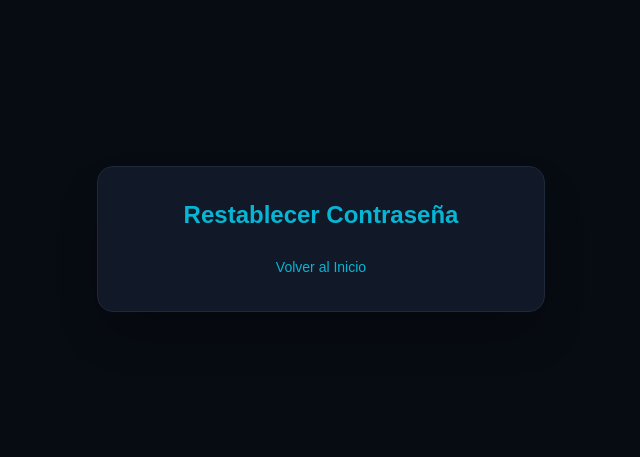
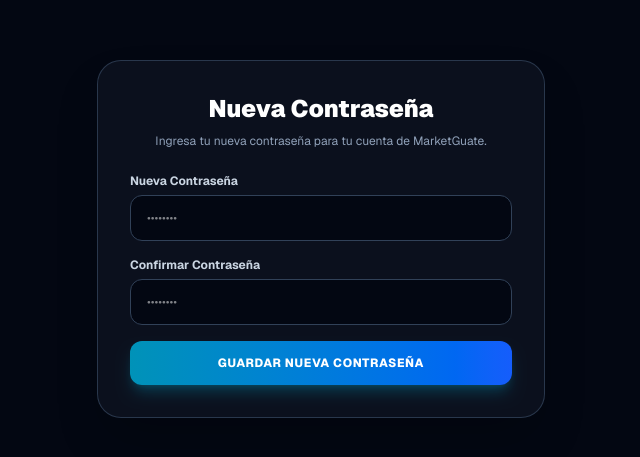
Before and after one commit to alopez123/marketguate, a Next.js app: page /auth/reset-password in a window 1280 px wide. Shown: the part 161-618 px from the top of the page, without its empty margins (319-959 px from the left). Built offline with nearby package versions, Linux system fonts and the light colour scheme.

Commit message:
Se arregla lo del recibir correo

```diff
--- a/app/auth/reset-password/page.tsx
+++ b/app/auth/reset-password/page.tsx
@@ -1,37 +1,99 @@
-export const dynamic = 'force-dynamic';
+'use client'
 
-import { Suspense } from 'react';
-import Link from 'next/link';
+import { useState } from 'react'
+import { useSearchParams, useRouter } from 'next/navigation'
 
-// Componente interno que usa useSearchParams
-function ResetPasswordForm() {
-  // ... tu lógica actual que utiliza useSearchParams() aquí ...
+export default function ResetPasswordPage() {
+  const searchParams = useSearchParams()
+  const token = searchParams.get('token')
+  const router = useRouter()
+
+  const [password, setPassword] = useState('')
+  const [confirmPassword, setConfirmPassword] = useState('')
+  const [status, setStatus] = useState<'idle' | 'loading' | 'success' | 'error'>('idle')
+  const [message, setMessage] = useState('')
+
+  const handleSubmit = async (e: React.FormEvent) => {
+    e.preventDefault()
+    if (password !== confirmPassword) {
+      setStatus('error')
+      setMessage('Las contraseñas no coinciden.')
+      return
+    }
+
+    setStatus('loading')
+    try {
+      const res = await fetch('/api/auth/reset-password', {
+        method: 'POST',
+        headers: { 'Content-Type': 'application/json' },
+        body: JSON.stringify({ token, password })
+      })
+      const data = await res.json()
+
+      if (res.ok) {
+        setStatus('success')
+        setMessage('Contraseña actualizada con éxito. Redirigiendo...')
+        setTimeout(() => router.push('/login'), 2000)
+      } else {
+        setStatus('error')
+        setMessage(data.error || 'El enlace es inválido o ha expirado.')
+      }
+    } catch (err) {
+      setStatus('error')
+      setMessage('Error de conexión con el servidor.')
+    }
+  }
+
   return (
-    <div>
-      <h1 className="text-2xl font-bold mb-4 text-[#06b6d4]">Restablecer Contraseña</h1>
-      {/* Tus inputs y formularios */}
-    </div>
-  );
-}
+    <div className="min-h-screen bg-[#030712] flex items-center justify-center p-4 text-slate-100 font-sans">
+      <div className="max-w-md w-full bg-[#0b101d] border border-slate-700/80 p-8 rounded-3xl shadow-2xl backdrop-blur-xl">
+        <h2 className="text-2xl font-black text-white mb-2 text-center">Nueva Contraseña</h2>
+        <p className="text-slate-400 text-xs text-center mb-6">Ingresa tu nueva contraseña para tu cuenta de MarketGuate.</p>
 
-// Componente principal de la página envuelto en Suspense
-export default function ResetPasswordPage() {
-  return (
-    <div className="min-h-screen bg-[#070b12] text-white flex items-center justify-center p-4">
-      <div className="max-w-md w-full bg-[#111827] border border-gray-800 rounded-2xl p-8 shadow-2xl text-center">
-        <Suspense fallback={<div className="text-gray-400">Cargando...</div>}>
-          <ResetPasswordForm />
-        </Suspense>
+        {status === 'success' ? (
+          <div className="bg-emerald-500/10 text-emerald-400 p-4 rounded-xl text-center text-xs font-bold border border-emerald-500/30">
+            {message}
+          </div>
+        ) : (
+          <form onSubmit={handleSubmit} className="space-y-4 text-xs">
+            <div>
+              <label className="block text-slate-300 font-bold mb-1.5">Nueva Contraseña</label>
+              <input
+                type="password"
+                required
+                placeholder="••••••••"
+                value={password}
+                onChange={e => setPassword(e.target.value)}
+                className="w-full bg-[#030712] border border-slate-700 rounded-xl px-4 py-3.5 text-white outline-none focus:border-cyan-500 transition-colors"
+              />
+            </div>
 
-        <div className="mt-6">
-          <Link
-            href="/"
-            className="text-sm text-[#06b6d4] hover:underline"
-          >
-            Volver al Inicio
-          </Link>
-        </div>
+            <div>
+              <label className="block text-slate-300 font-bold mb-1.5">Confirmar Contraseña</label>
+              <input
+                type="password"
+                required
+                placeholder="••••••••"
+                value={confirmPassword}
+                onChange={e => setConfirmPassword(e.target.value)}
+                className="w-full bg-[#030712] border border-slate-700 rounded-xl px-4 py-3.5 text-white outline-none focus:border-cyan-500 transition-colors"
+              />
+            </div>
+
+            {status === 'error' && (
+              <div className="text-red-400 text-center font-bold">{message}</div>
+            )}
+
+            <button
+              type="submit"
+              disabled={status === 'loading'}
+              className="w-full bg-gradient-to-r from-cyan-600 to-blue-600 hover:from-cyan-500 hover:to-blue-500 text-white font-extrabold py-3.5 rounded-xl uppercase tracking-wider shadow-lg shadow-cyan-600/30 transition-all disabled:opacity-50"
+            >
+              {status === 'loading' ? 'Actualizando...' : 'Guardar Nueva Contraseña'}
+            </button>
+          </form>
+        )}
       </div>
     </div>
-  );
+  )
 }
```
